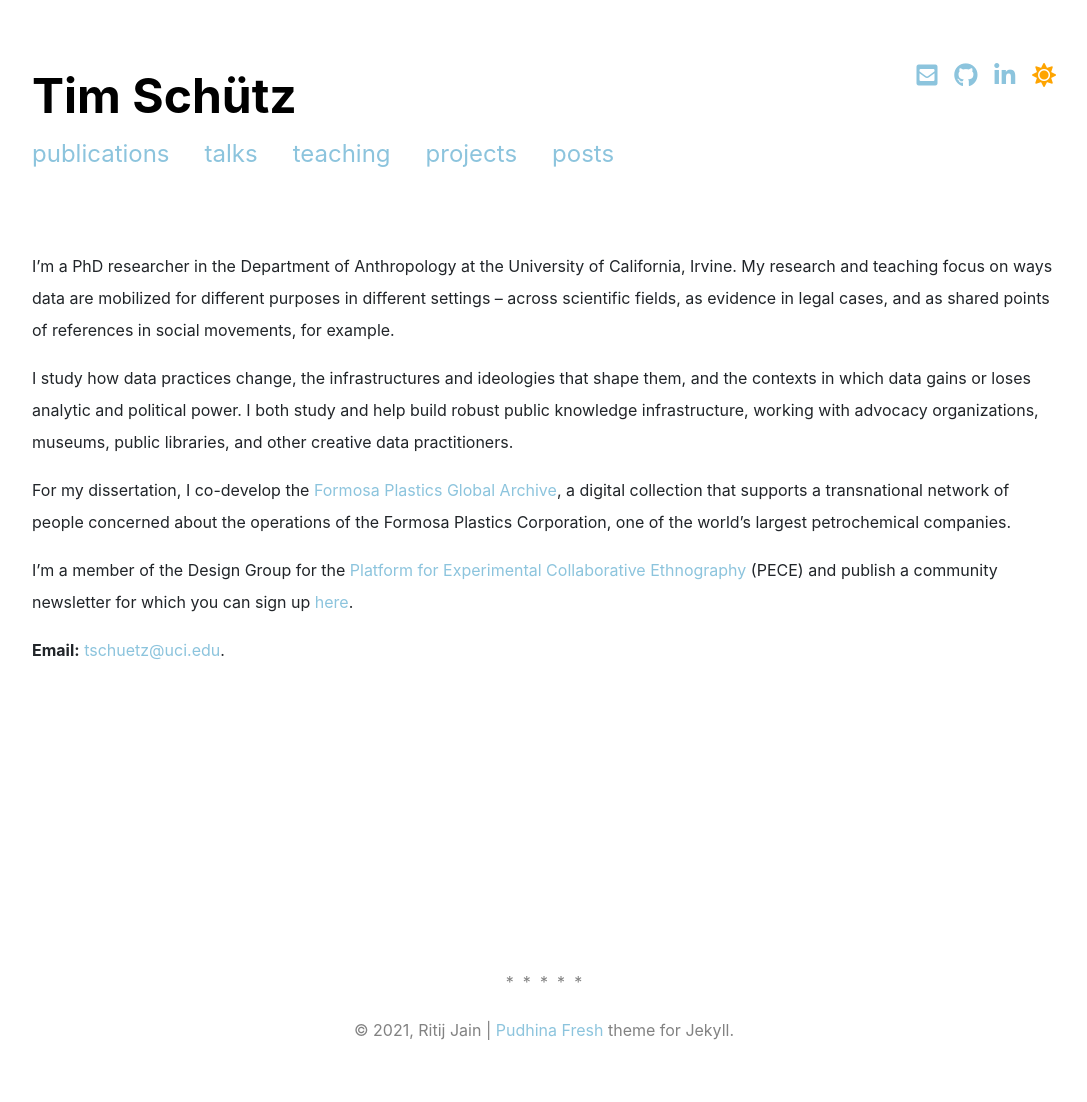
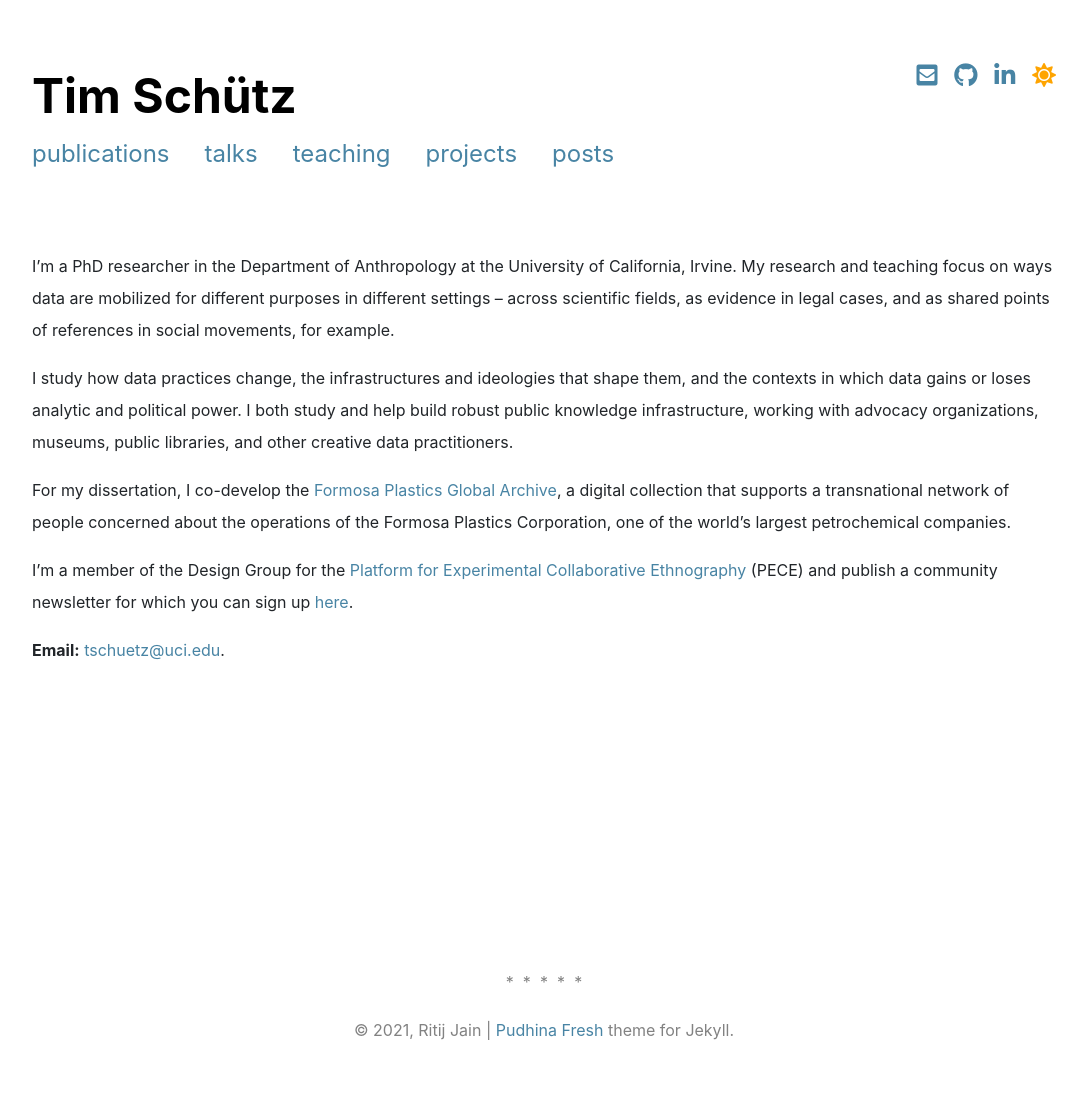
Before and after one commit to timschuetz/personal, a Jekyll site: the page built from index.md, in a window 1280 px wide. Shown: the whole page, without its empty margins (96-1183 px from the left). Built offline with Jekyll 4.4.1, drawn with Linux system fonts in a browser that asks for light colours; nearby versions of some CDN libraries; a style sheet for code colours, icons or effects is not loaded.

Commit message:
Update main.css

```diff
--- a/assets/css/main.css
+++ b/assets/css/main.css
@@ -1,7 +1,7 @@
 @charset "UTF-8";
 
 a {
-  color: #8CC4DD;
+  color: #4884A4;
   text-decoration: none;
 }
 
```
